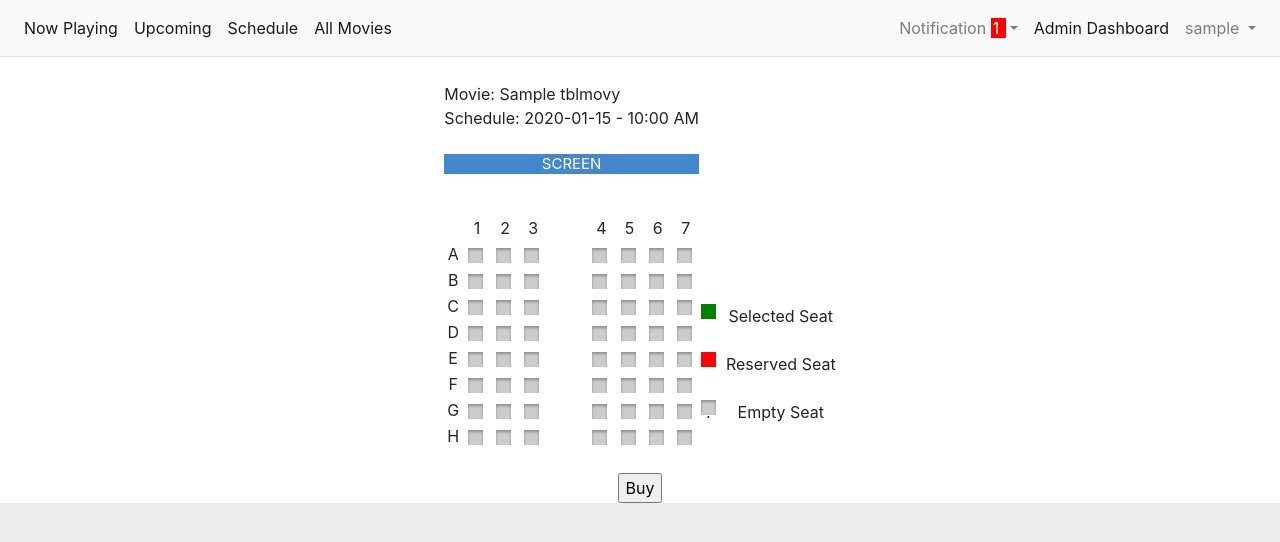
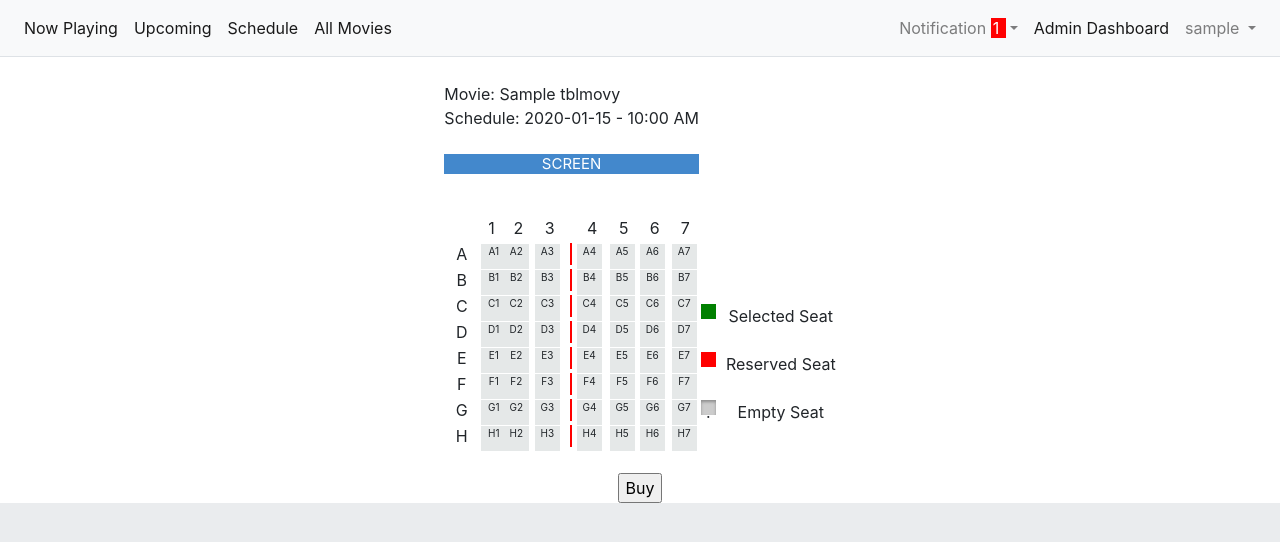
Before and after one commit to GalihRakasiwhi/bioskopindi, a Flask app: page /select_seat/1 in a window 1280 px wide. Shown: the top 542 px of the page. Run offline with Flask 2, Linux system fonts and the light colour scheme; a user stored in the database is signed in; tables that the repository leaves empty hold one stand-in row (values such as "Sample post"); parts of the project's set-up code (start-up, migrations or seed data) failed here and were passed over; some libraries are stand-ins or nearby versions.

Commit message:
visual seat booked and used

```diff
--- a/app/static/css/custom.css
+++ b/app/static/css/custom.css
@@ -50,7 +50,7 @@
   height:40px;
 }
 
-table
+.table_seat
 {
   text-align:center;
 }
@@ -61,13 +61,14 @@ table
   text-align:center;
 }
 .Displaytable td, .Displaytable th {
-    border: 1px solid;
+    border: 0px solid;
     text-align: left;
 }
 
 input[type=checkbox] {
-    width:0px;
-    margin-right:18px;
+    width:50px;
+    margin-right:auto;
+    margin-left: auto;
 }
 
 input[type=checkbox]:before {
@@ -85,3 +86,92 @@ input[type=checkbox]:checked:before {
     background-color:Green;
     font-size: 15px;
 }
+
+
+
+ /* Customize the label (the container_cb) */
+.container_cb {
+  display: block;
+  position: relative;
+  margin-bottom: 20px;
+  margin-right:auto;
+  margin-left: auto;
+  cursor: pointer;
+  font-size: 10px;
+  -webkit-user-select: none;
+  -moz-user-select: none;
+  -ms-user-select: none;
+  user-select: none;
+}
+
+/* Hide the browser's default checkbox */
+.container_cb input {
+  position: absolute;
+  opacity: 0;
+  cursor: pointer;
+  height: 0;
+  width: 0;
+}
+
+/* Create a custom checkbox */
+.checkmark {
+  position: absolute;
+  top: 0;
+  left: 0;
+  height: 25px;
+  width: 25px;
+  background-color: #e5e8e8;
+}
+
+.checkmark_booked {
+  position: absolute;
+  top: 0;
+  left: 0;
+  height: 25px;
+  width: 25px;
+  background-color: #f7dc6f;
+}
+
+.checkmark_used {
+  position: absolute;
+  top: 0;
+  left: 0;
+  height: 25px;
+  width: 25px;
+  background-color: #5cb85c;
+}
+
+/* On mouse-over, add a grey background color */
+.container_cb:hover input ~ .checkmark {
+  background-color: #ccc;
+}
+
+/* When the checkbox is checked, add a blue background */
+.container_cb input:checked ~ .checkmark {
+  background-color: #2196F3;
+}
+
+/* Create the checkmark/indicator (hidden when not checked) */
+.checkmark:after {
+  content: "";
+  position: absolute;
+  display: none;
+}
+
+/* Show the checkmark when checked */
+.container_cb input:checked ~ .checkmark:after {
+  display: block;
+}
+
+/* Style the checkmark/indicator */
+.container_cb .checkmark:after {
+  left: 9px;
+  top: 5px;
+  width: 5px;
+  height: 10px;
+  border: solid white;
+  border-width: 0 3px 3px 0;
+  -webkit-transform: rotate(45deg);
+  -ms-transform: rotate(45deg);
+  transform: rotate(45deg);
+}
--- a/app/templates/ticket/seat.html
+++ b/app/templates/ticket/seat.html
@@ -6,11 +6,14 @@
 
 {% endblock %}
 {% block content %}
+
 <link rel="stylesheet" href="{{ url_for('static', filename='/css/custom.css') }}">
 <div class="container-fluid" align="center">
 
     <form method="POST" accept="/select_seat/{{ schedule[0][0].id }}">
-    <table border="0">
+    {% set column = 8 %}
+    {% set row = 8 %}
+    <table border="0" class="table_seat">
       <tr>
         <td colspan="9">
             <div align="left">
@@ -28,117 +31,96 @@
       </tr>
       <tr class="seatVGap"></tr>
       <tr>
-        <td></td>
-        <td>1</td>
-        <td>2</td>
-        <td>3</td>
-        <td></td>
-        <td>4</td>
-        <td>5</td>
-        <td>6</td>
-        <td>7</td>
+        {% for x in range(column) %}
+            {% if x == 0 %}
+                <td></td>
+            {% else %}
+                {% if x == 3 %}
+                    <td><span style="text-align: center;">{{x}}</span></td>
+                    <td></td>
+                {% else %}
+                    <td><span style="text-align: center;">{{x}}</span></td>
+                {% endif %}
+            {% endif %}
+        {% endfor %}
     </tr>
+    {% set char = 'ABCDEFGHIJKLMNOPQRSTUVWXYZ' %}
+    {% for x in range(row) %}
+    <tr>
+        {% for y in range(column) %}
+            {% if y == 0 %}
+                <td>{{ char[x] }}</td>
+            {% else %}
 
-    <tr>
-        <td>A</td>
-        <td><input type="checkbox" name="seats" value="A1"></td>
-        <td><input type="checkbox" name="seats" value="A2"></td>
-        <td><input type="checkbox" name="seats" value="A3"></td>
-        <td class="seatGap"></td>
-        <td><input type="checkbox" name="seats" value="A4"></td>
-        <td><input type="checkbox" name="seats" value="A5"></td>
-        <td><input type="checkbox" name="seats" value="A6"></td>
-        <td><input type="checkbox" name="seats" value="A7"></td>
-      </tr>
-
-      <tr>
-        <td>B</td>
-        <td><input type="checkbox" name="seats" value="B1"></td>
-        <td><input type="checkbox" name="seats" value="B2"></td>
-        <td><input type="checkbox" name="seats" value="B3"></td>
-        <td></td>
-        <td><input type="checkbox" name="seats" value="B4"></td>
-        <td><input type="checkbox" name="seats" value="B5"></td>
-        <td><input type="checkbox" name="seats" value="B6"></td>
-        <td><input type="checkbox" name="seats" value="B7"></td>
-      </tr>
-
-      <tr>
-        <td>C</td>
-        <td><input type="checkbox" name="seats" value="C1"></td>
-        <td><input type="checkbox" name="seats" value="C2"></td>
-        <td><input type="checkbox" name="seats" value="C3"></td>
-        <td></td>
-        <td><input type="checkbox" name="seats" value="C4"></td>
-        <td><input type="checkbox" name="seats" value="C5"></td>
-        <td><input type="checkbox" name="seats" value="C6"></td>
-        <td><input type="checkbox" name="seats" value="C7"></td>
+                {% if y == 3 %}
+                    <td>
+                        {% set ns_seat = namespace(count = 0|int) %}
+                        {% set ns_seat_booked = namespace(count = 0|int) %}
+                        {% for z in ticket %}
+                            {% if z.ticket_seat_number == char[x]+y|string %}
+                                <label class="container_cb"><input type="checkbox" name="seats" value="{{char[x]+y|string}}"><span class="checkmark_used">{{char[x]+y|string}}</span></label>
+                                {% set ns_seat.count = ns_seat.count + 1 %}
+                            {% endif %}
+                        {% endfor %}
+                        {% if ns_seat.count == 0 %}
+                            {% for zz in bticket_list %}
+                                {% if zz == char[x]+y|string %}
+                                    <label class="container_cb"><input type="checkbox" name="seats" value="{{char[x]+y|string}}"><span class="checkmark_booked">{{char[x]+y|string}}</span></label>
+                                    {% set ns_seat_booked.count = ns_seat_booked.count + 1 %}
+                                {% endif %}
+                            {% endfor %}
+                            {% if ns_seat_booked.count == 0 %}
+                                <label class="container_cb"><input type="checkbox" name="seats" value="{{char[x]+y|string}}"><span class="checkmark">{{char[x]+y|string}}</span></label>
+                            {% endif %}
+                        {% endif %}
+                    </td>
+                    <td><span class="seats"></span></td>
+                {% else %}
+                    <td>
+                        {% set ns_seat = namespace(count = 0|int) %}
+                        {% set ns_seat_booked = namespace(count = 0|int) %}
+                        {% for z in ticket %}
+                            {% if z.ticket_seat_number == char[x]+y|string %}
+                                <label class="container_cb"><input type="checkbox" name="seats" value="{{char[x]+y|string}}"><span class="checkmark_used">{{char[x]+y|string}}</span></label>
+                                {% set ns_seat.count = ns_seat.count + 1 %}
+                            {% endif %}
+                        {% endfor %}
+                        {% if ns_seat.count == 0 %}
+                            {% for zz in bticket_list %}
+                                {% if zz == char[x]+y|string %}
+                                    <label class="container_cb"><input type="checkbox" name="seats" value="{{char[x]+y|string}}"><span class="checkmark_booked">{{char[x]+y|string}}</span></label>
+                                    {% set ns_seat_booked.count = ns_seat_booked.count + 1 %}
+                                {% endif %}
+                            {% endfor %}
+                            {% if ns_seat_booked.count == 0 %}
+                                <label class="container_cb"><input type="checkbox" name="seats" value="{{char[x]+y|string}}"><span class="checkmark">{{char[x]+y|string}}</span></label>
+                            {% endif %}
+                        {% endif %}
+                    </td>
+                {% endif %}
+            {% endif %}
+        {% endfor %}
     </tr>
-
-    <tr>
-        <td>D</td>
-        <td><input type="checkbox" name="seats" value="D1"></td>
-        <td><input type="checkbox" name="seats" value="D2"></td>
-        <td><input type="checkbox" name="seats" value="D3"></td>
-        <td></td>
-        <td><input type="checkbox" name="seats" value="D4"></td>
-        <td><input type="checkbox" name="seats" value="D5"></td>
-        <td><input type="checkbox" name="seats" value="D6"></td>
-        <td><input type="checkbox" name="seats" value="D7"></td>
-    </tr>
-
-    <tr>
-        <td>E</td>
-        <td><input type="checkbox" name="seats" value="E1"></td>
-        <td><input type="checkbox" name="seats" value="E2"></td>
-        <td><input type="checkbox" name="seats" value="E3"></td>
-        <td></td>
-        <td><input type="checkbox" name="seats" value="E4"></td>
-        <td><input type="checkbox" name="seats" value="E5"></td>
-        <td><input type="checkbox" name="seats" value="E6"></td>
-        <td><input type="checkbox" name="seats" value="E7"></td>
-    </tr>
-    <tr>
-        <td>F</td>
-        <td><input type="checkbox" name="seats" value="F1"></td>
-        <td><input type="checkbox" name="seats" value="F2"></td>
-        <td><input type="checkbox" name="seats" value="F3"></td>
-        <td></td>
-        <td><input type="checkbox" name="seats" value="F4"></td>
-        <td><input type="checkbox" name="seats" value="F5"></td>
-        <td><input type="checkbox" name="seats" value="F6"></td>
-        <td><input type="checkbox" name="seats" value="F7"></td>
-    </tr>
-
-    <tr>
-        <td>G</td>
-        <td><input type="checkbox" name="seats" value="G1"></td>
-        <td><input type="checkbox" name="seats" value="G2"></td>
-        <td><input type="checkbox" name="seats" value="G3"></td>
-        <td></td>
-        <td><input type="checkbox" name="seats" value="G4"></td>
-        <td><input type="checkbox" name="seats" value="G5"></td>
-        <td><input type="checkbox" name="seats" value="G6"></td>
-        <td><input type="checkbox" name="seats" value="G7"></td>
-    </tr>
-
-    <tr>
-        <td>H</td>
-        <td><input type="checkbox" name="seats" value="H1"></td>
-        <td><input type="checkbox" name="seats" value="H2"></td>
-        <td><input type="checkbox" name="seats" value="H3"></td>
-        <td></td>
-        <td><input type="checkbox" name="seats" value="H4"></td>
-        <td><input type="checkbox" name="seats" value="H5"></td>
-        <td><input type="checkbox" name="seats" value="H6"></td>
-        <td><input type="checkbox" name="seats" value="H7"></td>
-    </tr>
-
+    {% endfor %}
     </table>
     <br/>
     <div>{{ form.submit_button(onclick="return confirm('Are you sure?')") }}</div>
     {{ form.csrf_token }}
     </form>
+
+
+
+
+
+
+
+
+
+
+
+
+
+
 </div>
 
 
--- a/app/templates/ticket/ticket.html
+++ b/app/templates/ticket/ticket.html
@@ -2,6 +2,7 @@
 {% extends 'base.html' %}
 {% block title %}My Ticket{% endblock %}
 {% block content %}
+
 <div class="container-fluid" style="width: 100%">
 	<h2>My Ticket</h2>
 	<p>List of Ticket has been bought:</p>
@@ -26,7 +27,7 @@
 		    <td>{{ x[0].id }}</td>
 		    <td>{{ x[2].movie_title }}</td>
 		    <td>{{ x[1].schedule_date }}</td>
-		    <td>{{ x[1].schedule_time }}</td>
+		    <td>{{ x[1].schedule_time.strftime('%H:%M %p') }}</td>
 		    <td>{{ x[1].schedule_studio_id }}</td>
 		    <td>{{ x[0].ticket_seat_number }}</td>
 		    <td>{{ 'Rp {:,.0f}'.format(x[0].ticket_price) }}</td>
--- a/app/views/ticket.py
+++ b/app/views/ticket.py
@@ -37,7 +37,6 @@ def ticket():
 
     message_ticket = message_ticket_list()
     status = message_stat()
-
     ticket = db.session.query(TicketModel, ScheduleModel, MovieModel, StudioModel, StatusModel). \
         select_from(TicketModel).filter_by(ticket_user=current_user.id). \
         order_by(TicketModel.ticket_added.asc()). \
@@ -61,7 +60,7 @@ def booking_ticket():
 
     message_ticket = message_ticket_list()
     status = message_stat()
-
+    payment_status = PaymentStatusModel.query.all()
     booking_ticket = db.session.query(BookingTicketModel, ScheduleModel, MovieModel, StudioModel, PaymentStatusModel). \
         select_from(BookingTicketModel).filter_by(bticket_user_id=current_user.id). \
         order_by(BookingTicketModel.bticket_added.asc()). \
@@ -71,7 +70,7 @@ def booking_ticket():
         join(PaymentStatusModel).all()
 
     return render_template('ticket/booking_ticket.html', booking_ticket=booking_ticket,
-        message_ticket=message_ticket, status=status)
+        message_ticket=message_ticket, payment_status=payment_status, status=status)
 
 
 #Select Seat
@@ -88,7 +87,16 @@ def select_seat(id):
 
     form = BookingTicketorm()
 
-    ticket = TicketModel.query.all()
+    ticket = TicketModel.query.filter_by(ticket_schedule=id)
+    bticket = BookingTicketModel.query.filter_by(bticket_schedule_id=id)
+    list_seat = []
+    for x in bticket:
+        list_seat.append(x.bticket_seats_number)
+
+    bticket_list = str(list_seat). \
+        replace("[", "").replace("]", ""). \
+        replace("'", "").replace(" ", "").split(',')
+
     schedule = ScheduleModel.query.all()
     schedule_get = ScheduleModel.query.get(id)
     movies = MovieModel.query.get(id)
@@ -122,9 +130,8 @@ def select_seat(id):
         return redirect(url_for('index.index'))
 
     return render_template(
-        'ticket/seat.html', form=form, message_ticket=message_ticket, movies=movies,
-        schedule=schedule, schedule_get=schedule_get, status=status
-        )
+        'ticket/seat.html', bticket_list=bticket_list, form=form, message_ticket=message_ticket,
+        movies=movies, schedule=schedule, schedule_get=schedule_get, status=status, ticket=ticket)
 
 
 #Ticket Detile
```
Also changed, not shown: app/templates/ticket/booking_ticket.html (+8 -1 lines).
